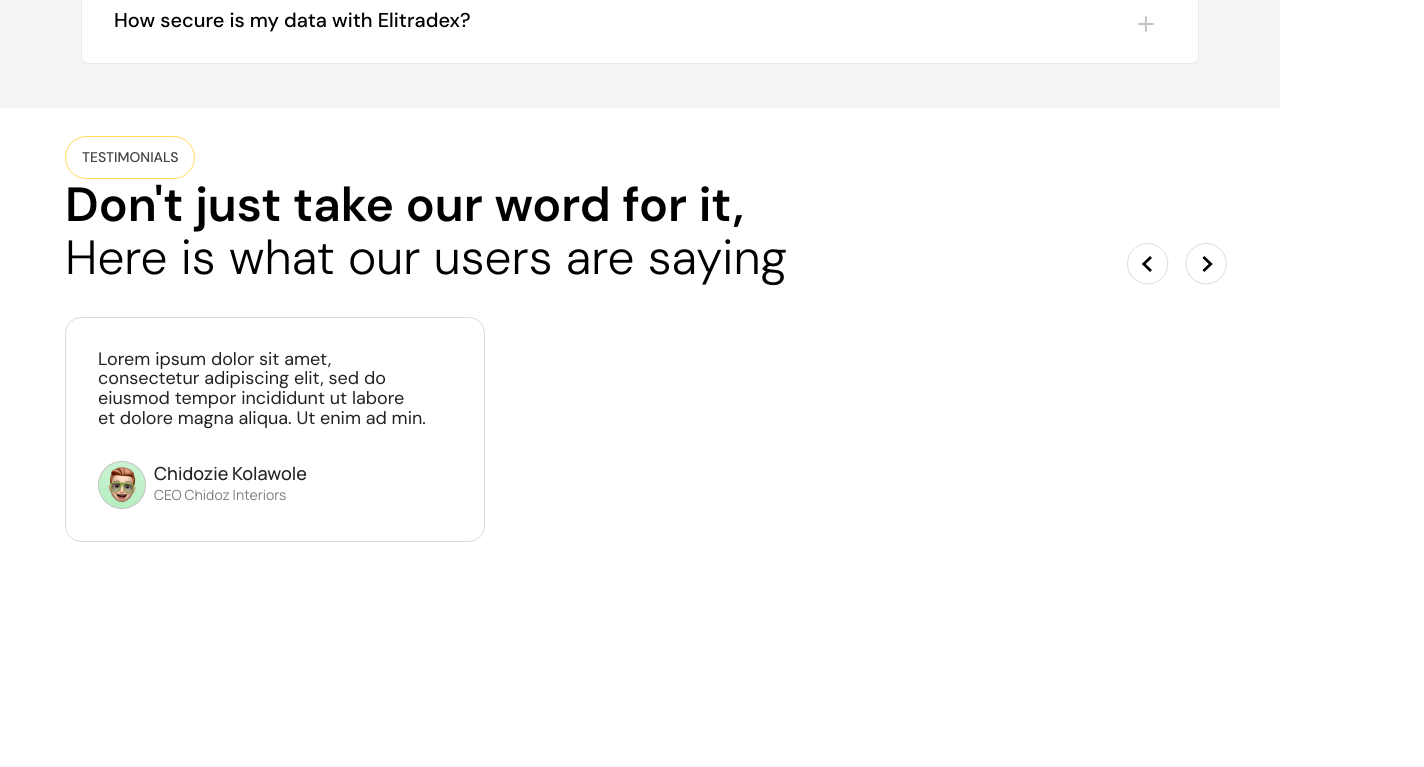
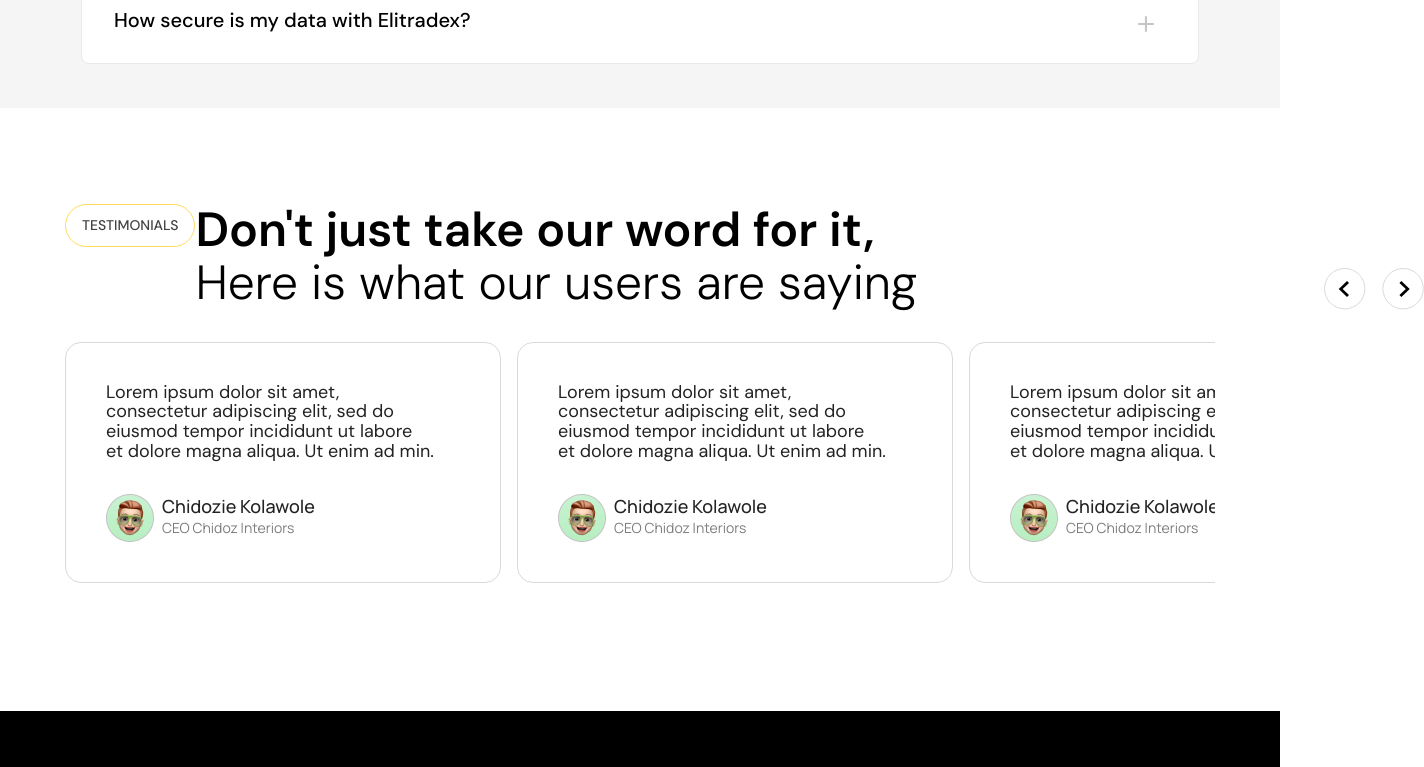
Before and after one commit to Babaneh1001/EliTradeX, a website built with Vite: page index.html in a window 1280 px wide. Shown: the part 9975-10742 px from the top of the page, 1424 px wide, since content can reach past the window. Before the commit the page ends 10577 px from the top, so only its background shows below. Built offline with nearby package versions, Linux system fonts and the light colour scheme.

Commit message:
completed section 9

```diff
--- a/index.html
+++ b/index.html
@@ -548,6 +548,7 @@
 
     <section>
       <div class="container section-9">
+        <div class="section-header">
           <button class="btn btn-medium btn-cream bd-md-2"> TESTIMONIALS </button>
           <div class="split">
             <h2>
@@ -559,8 +560,58 @@
               <img src="/assets/right-arrow-icon.svg" alt="">
             </div>
           </div>
-
+        </div>
         <div class="card-slides-container">
+          <div class="card-slides">
+            <h3>Lorem ipsum dolor sit amet, consectetur adipiscing elit, sed do eiusmod tempor incididunt ut labore et dolore magna aliqua. Ut enim ad min.</h3>
+            <div class="user">
+              <img src="assets/avatar-icon-2.png" alt="">
+              <div class="user-details">
+                <h3>Chidozie Kolawole</h3>
+                <p>CEO Chidoz Interiors</p>
+              </div>
+            </div>
+          </div>
+          <div class="card-slides">
+            <h3>Lorem ipsum dolor sit amet, consectetur adipiscing elit, sed do eiusmod tempor incididunt ut labore et dolore magna aliqua. Ut enim ad min.</h3>
+            <div class="user">
+              <img src="assets/avatar-icon-2.png" alt="">
+              <div class="user-details">
+                <h3>Chidozie Kolawole</h3>
+                <p>CEO Chidoz Interiors</p>
+              </div>
+            </div>
+          </div>
+          <div class="card-slides">
+            <h3>Lorem ipsum dolor sit amet, consectetur adipiscing elit, sed do eiusmod tempor incididunt ut labore et dolore magna aliqua. Ut enim ad min.</h3>
+            <div class="user">
+              <img src="assets/avatar-icon-2.png" alt="">
+              <div class="user-details">
+                <h3>Chidozie Kolawole</h3>
+                <p>CEO Chidoz Interiors</p>
+              </div>
+            </div>
+          </div>
+          <div class="card-slides">
+            <h3>Lorem ipsum dolor sit amet, consectetur adipiscing elit, sed do eiusmod tempor incididunt ut labore et dolore magna aliqua. Ut enim ad min.</h3>
+            <div class="user">
+              <img src="assets/avatar-icon-2.png" alt="">
+              <div class="user-details">
+                <h3>Chidozie Kolawole</h3>
+                <p>CEO Chidoz Interiors</p>
+              </div>
+            </div>
+          </div>
+          <div class="card-slides">
+            <h3>Lorem ipsum dolor sit amet, consectetur adipiscing elit, sed do eiusmod tempor incididunt ut labore et dolore magna aliqua. Ut enim ad min.</h3>
+            <div class="user">
+              <img src="assets/avatar-icon-2.png" alt="">
+              <div class="user-details">
+                <h3>Chidozie Kolawole</h3>
+                <p>CEO Chidoz Interiors</p>
+              </div>
+            </div>
+          </div>
           <div class="card-slides">
             <h3>Lorem ipsum dolor sit amet, consectetur adipiscing elit, sed do eiusmod tempor incididunt ut labore et dolore magna aliqua. Ut enim ad min.</h3>
             <div class="user">
@@ -575,11 +626,26 @@
         </div>
       </div>
     </section>
-
   </main>
 
   <footer>
-
+    <div class="top">
+      <div class="left">
+        <img src="assets/elitradex-logo.svg" alt="">
+        <p> Elitradex is a SAAS technology company focusing
+          on global trade management, e-commerce, cloud
+          computing, online advertising, digital streaming,
+          and artificial intelligence. </p>
+        <div class="social-icons">
+          <img src="assets/gmail-icon.png" alt="">
+          <img src="assets/insta-icon.png" alt="">
+          <img src="assets/twitter-icon.png" alt="">
+          <img src="assets/fb-icon.png" alt="">
+        </div>
+      </div>
+      <div class="right"></div>
+    </div>
+    <div class="bottom"></div>
   </footer>
   <script type="module" src="/main.js"></script>
 </body>
--- a/style.css
+++ b/style.css
@@ -1164,6 +1164,8 @@ header {
 /* start of section 9 */
 
 .section-9 {
+  padding-block: 6rem;
+
   .split {
     display: flex;
   }
@@ -1190,16 +1192,21 @@ header {
 }
 
 .card-slides-container {
+  display: flex;
+  gap: 1rem;
   padding-block: 2rem;
+  overflow: scroll;
 }
 
 .card-slides {
   display: flex;
   flex-direction: column;
   gap: 2rem;
-  max-width: 420px;
+  min-width: 436px;
   border: 1px solid var(--clr-secondary-200);
-  padding: 2rem;
+  padding-block: 2.5rem;
+  padding-left: 2.5rem;
+  padding-right: 1.5rem;
   border-radius: var(--corner-radius-extra-large);
 
   h3 {
@@ -1232,4 +1239,19 @@ header {
   }
 }
 
+.section-header {
+  display: flex;
+
+
+  button {
+    align-self: baseline;
+  }
+}
+
 /* end of section 9 */
+
+/* start of footer */
+footer {
+  background-color: var(--clr-secondary-900);
+}
+/* end of footer */
```
Lines whose indentation alone changed are shown as unchanged.
